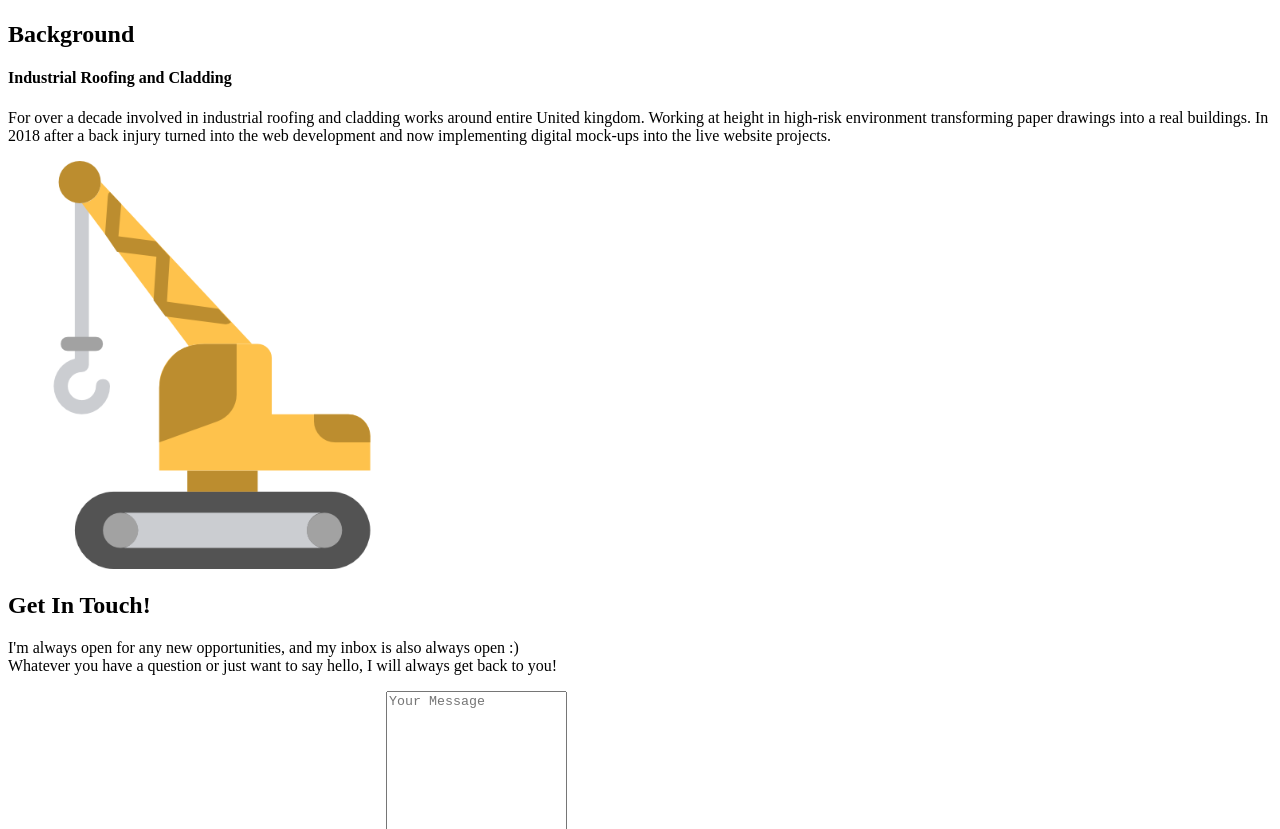
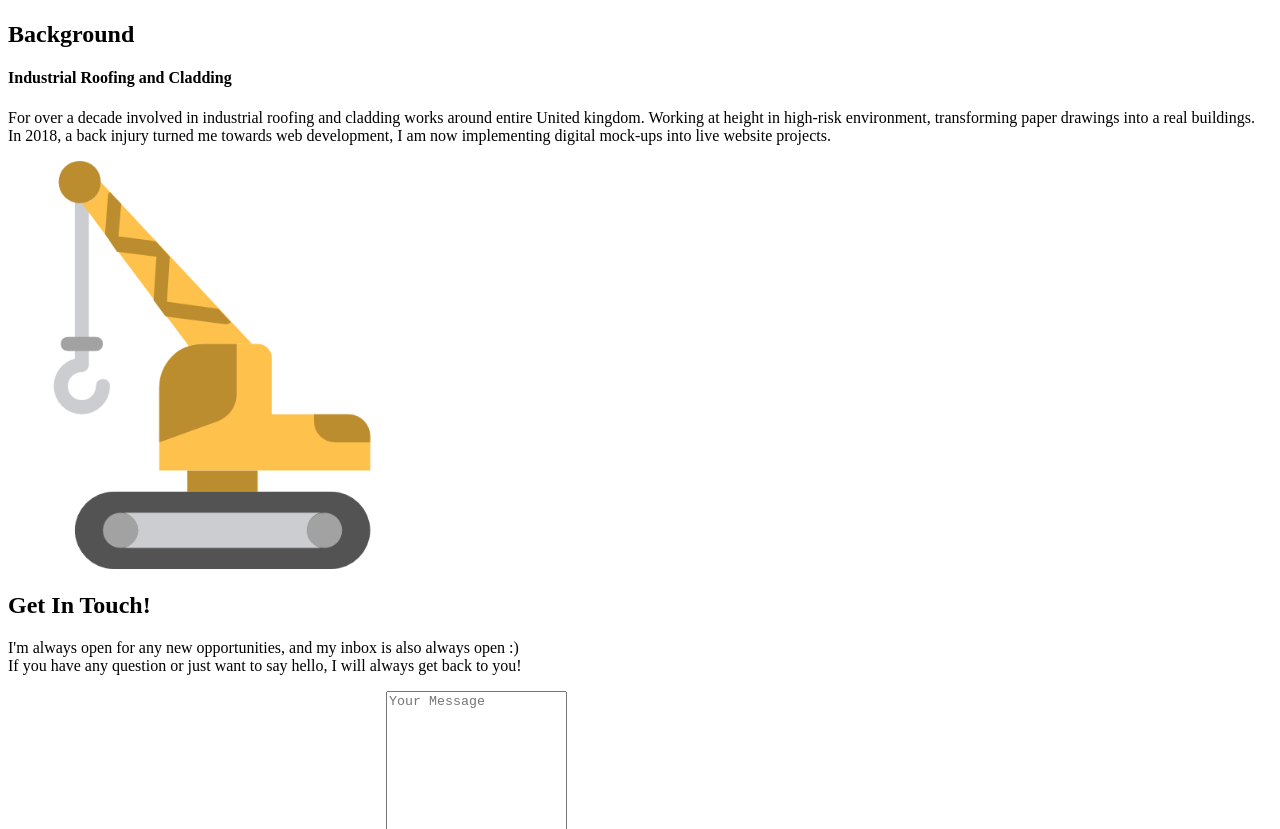
Before and after one commit to Maryanos/my-portfolio, a plain HTML site: page app/index.html in a window 1280 px wide. Shown: the part 1202-2031 px from the top of the page. Drawn offline with nearby package versions, Linux system fonts and the light colour scheme.

Commit message:
Content fixed again :)

```diff
--- a/app/index.html
+++ b/app/index.html
@@ -29,7 +29,7 @@
                 <div class="hero__box2">
                     <p data-aos="fade-in" data-aos-delay="100">Hi, my name is Marius.</p>
                     <h1 data-aos="fade-in" data-aos-delay="300">I'm a web developer and<br>software engineering enthusiast...</h1>
-                    <p data-aos="fade-in" data-aos-delay="500">I'm building things for the web doing exactly what I love! I like getting my hands dirty in the code and solve problems especially when they are initially impossible to solve. 🤔<br>I'm currently diving even deeper undertaking software engineering bootcamp at Skills City and I'm looking forward for a new career opportunities. </p>
+                    <p data-aos="fade-in" data-aos-delay="500">I'm building things for the web doing exactly what I love! I like getting my hands dirty in the code and solve problems especially when they are initially impossible to solve. 🤔<br>I'm currently diving even deeper undertaking software engineering bootcamp at Skills City and I'm looking forward for a new career opportunity. </p>
                 </div>
             </div>
             <div class="skills-wrapper">
@@ -115,7 +115,7 @@
                 <div class="background__content">
                     <h2 data-aos="fade-in" data-aos-delay="100">Background</h2>
                     <h4 data-aos="fade-in" data-aos-delay="200">Industrial Roofing and Cladding</h4>
-                    <p data-aos="fade-in" data-aos-delay="300">For over a decade involved in industrial roofing and cladding works around entire United kingdom. Working at height in high-risk environment transforming paper drawings into a real buildings. In 2018 after a back injury turned into the web development and now implementing digital mock-ups into the live website projects.</p>
+                    <p data-aos="fade-in" data-aos-delay="300">For over a decade involved in industrial roofing and cladding works around entire United kingdom. Working at height in high-risk environment, transforming paper drawings into a real buildings. In 2018, a back injury turned me towards web development, I am now implementing digital mock-ups into live website projects.</p>
                 </div>
                 <div class="background__image">
                     <img src="./assets/images/crane.png" data-aos="fade-left" alt="">
@@ -124,7 +124,7 @@
             <div class="ctf center-v">
                 <div class="ctf__content fw-section center-v">
                     <h2 data-aos="fade-in" data-aos-delay="100">Get In Touch!</h2>
-                    <p data-aos="fade-in" data-aos-delay="200">I'm always open for any new opportunities, and my inbox is also always open :)<br>Whatever you have a question or just want to say hello, I will always get back to you!</p>
+                    <p data-aos="fade-in" data-aos-delay="200">I'm always open for any new opportunities, and my inbox is also always open :)<br>If you have any question or just want to say hello, I will always get back to you!</p>
                 </div>
                 <div class="ctf__form" data-aos="flip-up">
                     <input class="ctf__form__name" type="text" name="firstName" id="first-name" placeholder="Your Name">
```
